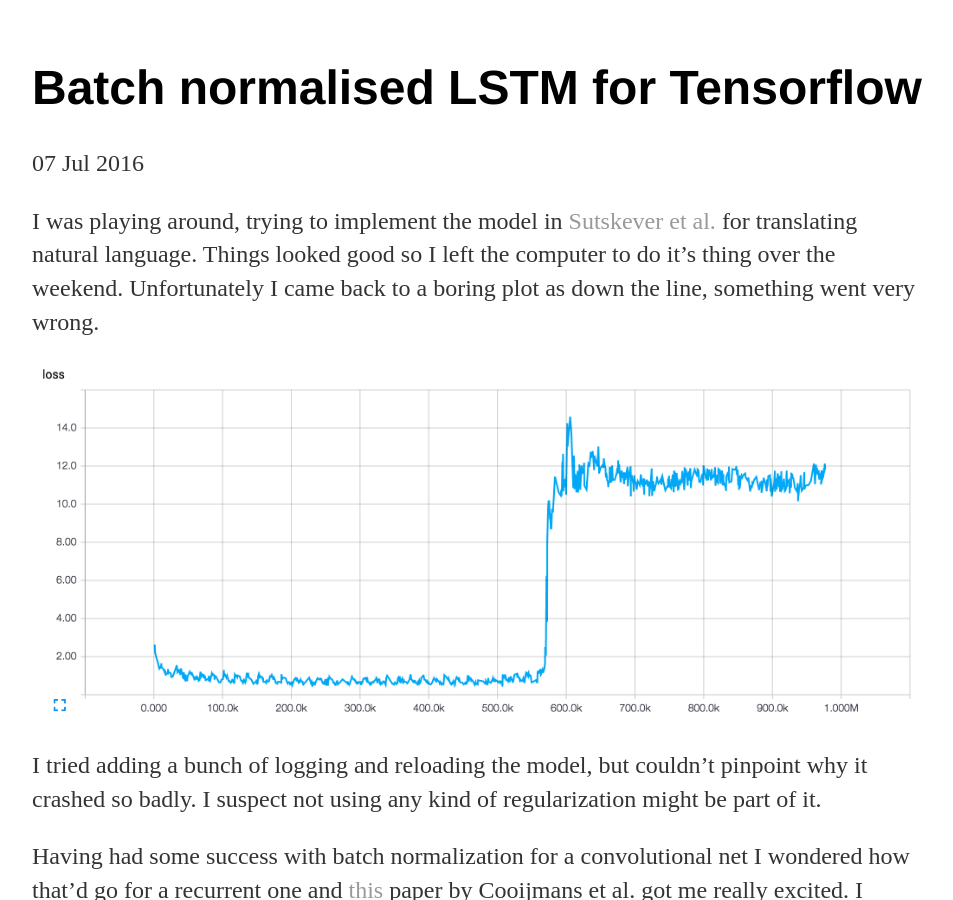
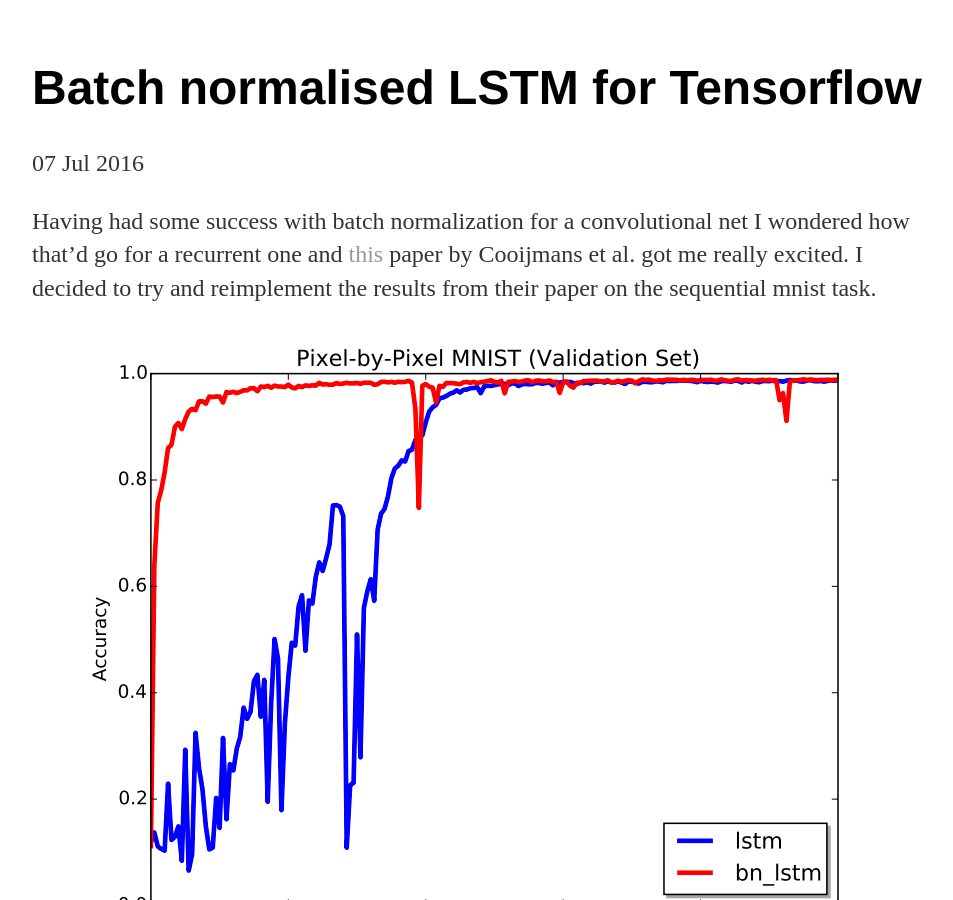
Before and after one commit to OlavHN/olavhn.github.io, a Jekyll site: the page built from _posts/2016-07-07-rnn-batch-normalisation.md, in a window 1280 px wide and 900 px high. Shown: the whole window, without its empty margins (160-1113 px from the left). Built offline with Jekyll 4.4.1, drawn with Linux system fonts in a browser that asks for light colours.

Commit message:
Add files via upload

```diff
--- a/_posts/2016-07-07-rnn-batch-normalisation.md
+++ b/_posts/2016-07-07-rnn-batch-normalisation.md
@@ -3,12 +3,6 @@
 title: "Batch normalised LSTM for Tensorflow"
 date: 2016-07-07
 ---
-
-I was playing around, trying to implement the model in [Sutskever et al.](https://arxiv.org/abs/1409.3215) for translating natural language. Things looked good so I left the computer to do it's thing over the weekend. Unfortunately I came back to a boring plot as down the line, something went very wrong.
-
-![Model crash](/images/plot-crash.png){: .center-image }
-
-I tried adding a bunch of logging and reloading the model, but couldn't pinpoint why it crashed so badly. I suspect not using any kind of regularization might be part of it.
 
 Having had some success with batch normalization for a convolutional net I wondered how that'd go for a recurrent one and [this](https://arxiv.org/abs/1603.09025) paper by Cooijmans et al. got me really excited. I decided to try and reimplement the results from their paper on the sequential mnist task.
 
```
Also changed, not shown: _posts/2016-07-07-image-transformation-network.md (+2 -0 lines).
